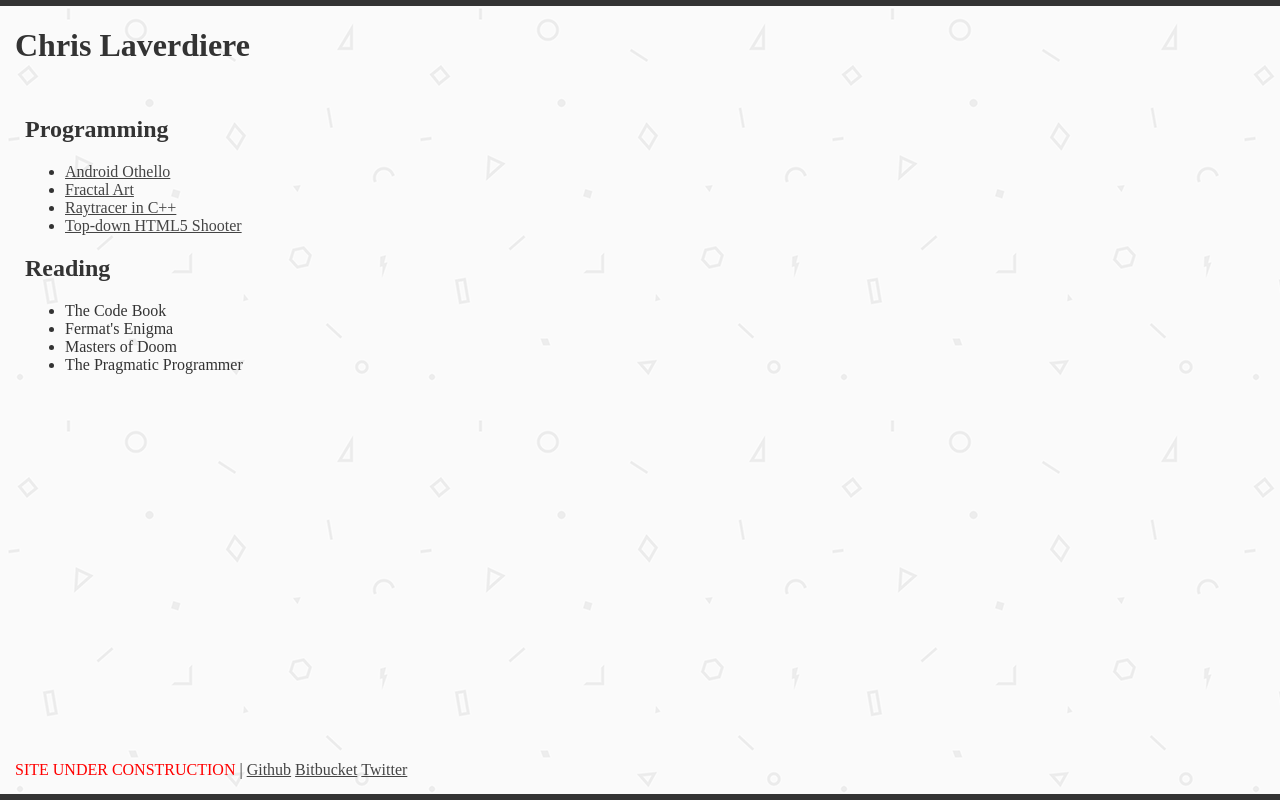
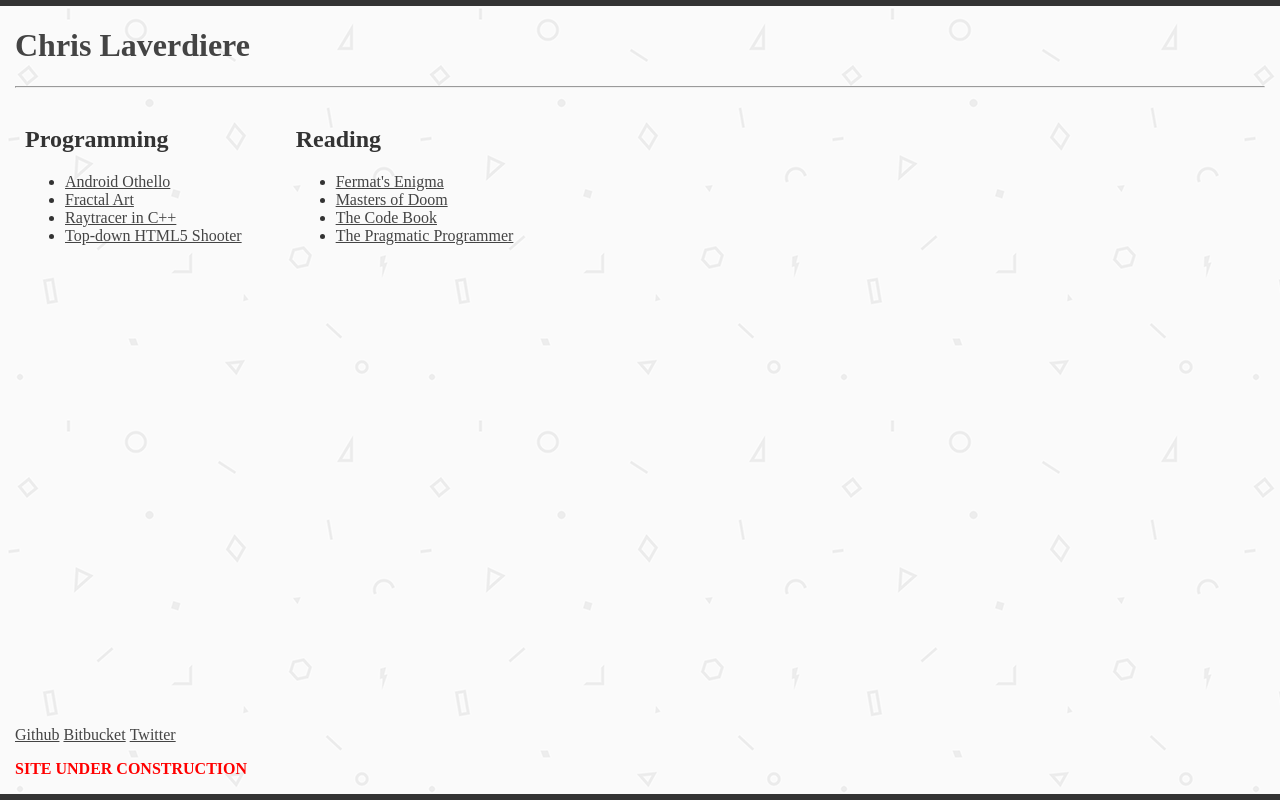
Before and after one commit to CLaverdiere/personal_site, a Flask app: page / in a window 1280 px wide. Run offline with Flask 2, Linux system fonts and the light colour scheme.

Commit message:
Update dynamic book links, prog links, theming, templates, 404 page.

```diff
--- a/app.py
+++ b/app.py
@@ -1,9 +1,22 @@
 from flask import Flask, render_template
 app = Flask(__name__)
 
+# App settings
+app.config.from_object(__name__)
+app.config.update(dict(
+    DEBUG=True,
+))
+
 @app.route('/')
 def root():
-    return render_template('index.html')
+    with open("static/content/books.txt") as bookfile:
+        books = bookfile.readlines()
+    return render_template('index.html', books=books)
+
+@app.errorhandler(404)
+def page_not_found(e):
+    return render_template('404.html'), 404
 
 if __name__ == '__main__':
+    app.DEBUG = True
     app.run()
--- /dev/null
+++ b/static/content/books.txt
@@ -0,0 +1,4 @@
+Fermat's Enigma
+Masters of Doom
+The Code Book
+The Pragmatic Programmer
--- a/static/css/style.css
+++ b/static/css/style.css
@@ -33,3 +33,17 @@ footer li {
 #main {
   padding: 10px;
 }
+
+.incognito-link {
+  text-decoration: none;
+}
+
+.main-item {
+  display: inline-block;
+  margin-right: 50px;
+}
+
+.notice {
+  color: red;
+  font-weight: bold;
+}
--- /dev/null
+++ b/templates/app.html
@@ -0,0 +1,32 @@
+<!DOCTYPE HTML>
+
+<head>
+  <meta http-equiv="content-type" content="text/html; charset=utf-8" />
+
+  <title>Chris Laverdiere's Site</title>
+  <link rel="stylesheet" href="/static/css/style.css" type="text/css" />
+</head>
+
+<body>
+  <div id="wrapper">
+    <header>
+      <div id="header-name">
+        <h1><a class="incognito-link" href="/">Chris Laverdiere</a></h1>
+        <hr>
+      </div>
+    </header>
+
+    {% block content %} {% endblock %}
+  </div>
+</body>
+
+<footer>
+  <ul id="footer-info">
+    <li> <a href="https://github.com/CLaverdiere">Github</a> </li>
+    <li> <a href="https://bitbucket.org/CMLaverdiere">Bitbucket</a> </li>
+    <li> <a href="https://twitter.com/cmlaverdiere">Twitter</a> </li>
+    <p class="notice">SITE UNDER CONSTRUCTION</p>
+  </ul>
+</footer>
+
+<!-- Not hiding anything cool here, I swear. -->
--- a/templates/index.html
+++ b/templates/index.html
@@ -1,56 +1,26 @@
-<!DOCTYPE HTML>
+{% extends "app.html" %}
 
-<head>
-  <meta http-equiv="content-type" content="text/html; charset=utf-8" />
-
-  <title>Chris Laverdiere's Site</title>
-  <link rel="stylesheet" href="/static/css/style.css" type="text/css" />
-</head>
-
-<body>
-
-  <div id="wrapper">
-    <header>
-      <div id="header-name">
-        <h1>Chris Laverdiere</h1>
-      </div>
-    </header>
-
+{% block content %}
   <div id="main">
 
-      <div id="programming">
+    <div id="programming" class="main-item">
       <h2>Programming</h2>
       <ul>
-          <li><a href="#" >Android Othello</a></li>
-          <li><a href="#" >Fractal Art</a></li>
-          <li><a href="#" >Raytracer in C++</a></li>
-          <li><a href="#" >Top-down HTML5 Shooter</a></li>
+        <li><a href="/404" >Android Othello</a></li>
+        <li><a href="https://github.com/CLaverdiere/Fractals">Fractal Art</a></li>
+        <li><a href="/404" >Raytracer in C++</a></li>
+        <li><a href="https://github.com/CLaverdiere/Four-to-the-Fifth">Top-down HTML5 Shooter</a></li>
       </ul>
     </div>
 
-      <div id="books">
+    <div id="books" class="main-item">
       <h2>Reading</h2>
       <ul>
-          <li>The Code Book</li>
-          <li>Fermat's Enigma</li>
-          <li>Masters of Doom</li>
-          <li>The Pragmatic Programmer</li>
+        {% for book in books %}
+          <li><a href="http://en.wikipedia.org/wiki/{{ book }}">{{ book }}</a></li>
+        {% endfor %}
       </ul>
     </div>
 
   </div>
-  </div>
-
-  <footer>
-    <ul id="footer-info">
-      <li style="color: red">SITE UNDER CONSTRUCTION</li> |
-      <li> <a href="https://github.com/CLaverdiere">Github</a> </li>
-      <li> <a href="https://bitbucket.org/CMLaverdiere">Bitbucket</a> </li>
-      <li> <a href="https://twitter.com/cmlaverdiere">Twitter</a> </li>
-
-    </ul>
-  </footer>
-
-</body>
-
-<!-- Don't even bother looking here, not hiding anything cool, I swear. -->
+{% endblock %}
```
Also changed, not shown: templates/404.html (added, +7 -0 lines). Lines whose indentation alone changed are shown as unchanged.
